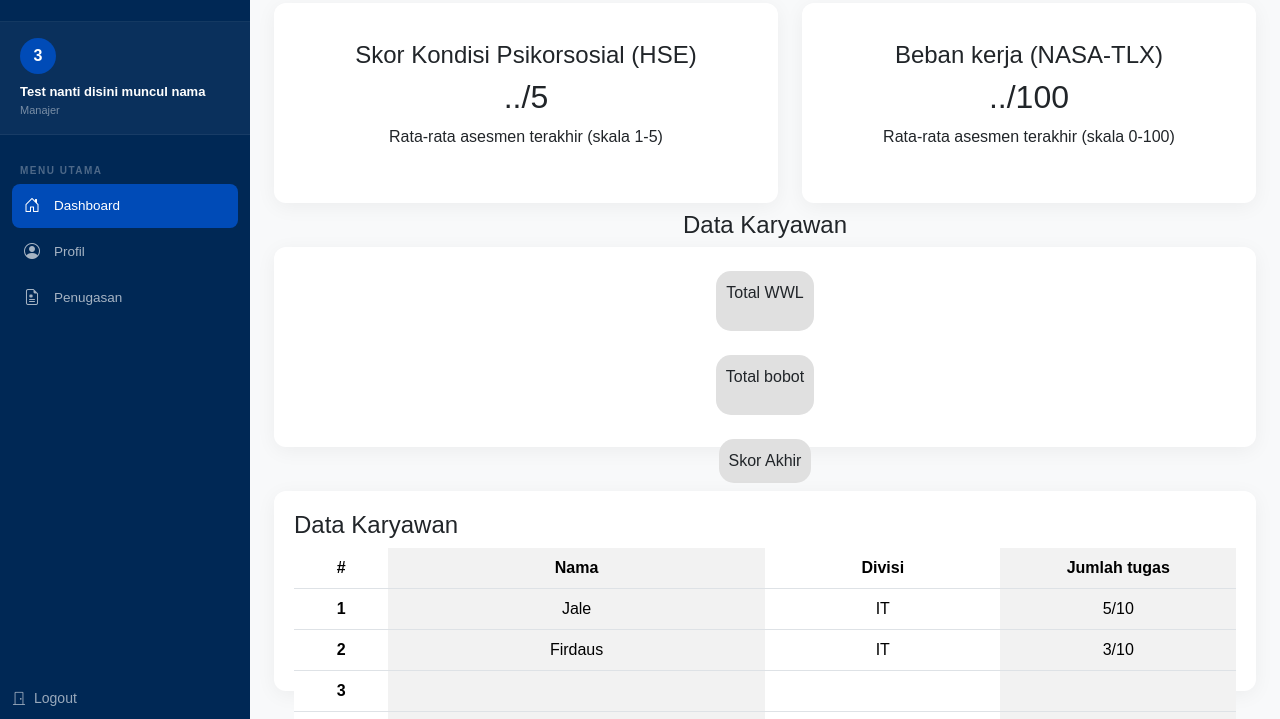
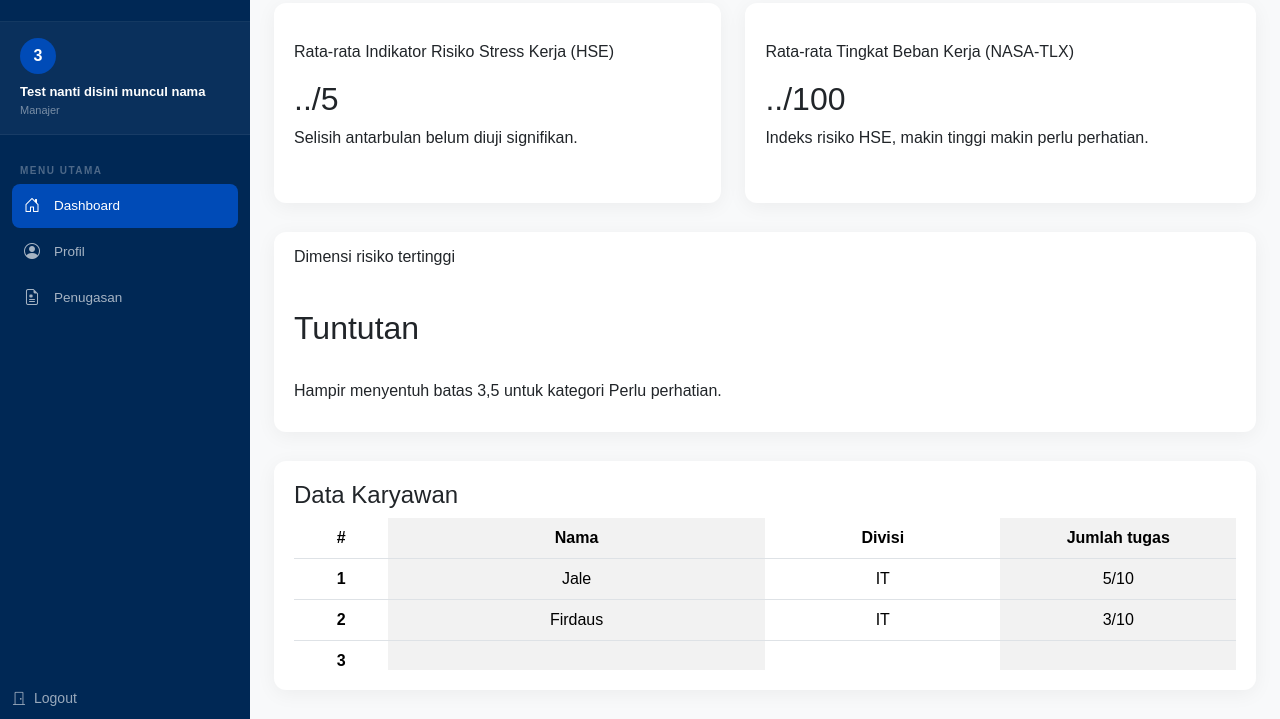
Before and after one commit to Rizalnendian/Program-Analitik-Tingkat-Risiko-Stress-dan-Beban-Kerja-Karyawan, a plain HTML site: page html/manajer/dashboard_manajer.html in a window 1280 px wide. Shown: the part 81-800 px from the top of the page. Drawn offline with nearby package versions, Linux system fonts and the light colour scheme; no server answers.

Commit message:
Refactor dashboard content layout and update text for clarity in risk assessment indicators

```diff
--- a/CSS/manajer/dashboard_manajer.css
+++ b/CSS/manajer/dashboard_manajer.css
@@ -266,22 +266,18 @@ html {
     overflow-y: auto;
 }
 
-.inner-content {
-    display: flex;
-    flex-direction: column;
-    justify-content: center;
-    align-items: center;
-    text-align: center;
-}
-
 .inner-content-tabel,
 .inner-content {
     background-color: #ffffff;
     min-height: 200px;
     border-radius: 12px;
-    margin-bottom: 20px;
+    margin-bottom: 5px;
     padding: 20px;
     box-shadow: 0 4px 20px rgba(0, 0, 0, 0.05);
+    display: flex;
+    flex-direction: column;
+    justify-content: center;
+    align-items: left;
 }
 
 .overview {
--- a/html/manajer/dashboard_manajer.html
+++ b/html/manajer/dashboard_manajer.html
@@ -137,26 +137,27 @@
                 <main class="content-container d-flex flex-column gap-4">
                     <div class="d-flex gap-4">
                         <div class="inner-content flex-fill">
-                            <h4>Skor Kondisi Psikorsosial (HSE)</h4>
+                            <p>Rata-rata Indikator Risiko Stress Kerja (HSE)</p>
                             <h2>../5</h2>
-                            <p>Rata-rata asesmen terakhir (skala 1-5)</p>
+                            <p>Selisih antarbulan belum diuji signifikan.</p>
                         </div>
                         <div class="inner-content flex-fill">
-                            <h4>Beban kerja (NASA-TLX)</h4>
+                            <p>Rata-rata Tingkat Beban Kerja (NASA-TLX)</p>
                             <h2>../100</h2>
-                            <p>Rata-rata asesmen terakhir (skala 0-100)</p>
+                            <p>
+                                Indeks risiko HSE, makin tinggi makin perlu
+                                perhatian.
+                            </p>
                         </div>
                     </div>
 
                     <div class="inner-content gap-4">
-                        <h4>Data Karyawan</h4>
-                        <div class="flex-fill overview">
-                            <p>Total WWL</p>
-                        </div>
-                        <div class="flex-fill overview">
-                            <p>Total bobot</p>
-                        </div>
-                        <div class="flex-fill overview">Skor Akhir</div>
+                        <p>Dimensi risiko tertinggi</p>
+                        <h2>Tuntutan</h2>
+                        <p>
+                            Hampir menyentuh batas 3,5 untuk kategori Perlu
+                            perhatian.
+                        </p>
                     </div>
 
                     <div class="inner-content-tabel">
```
